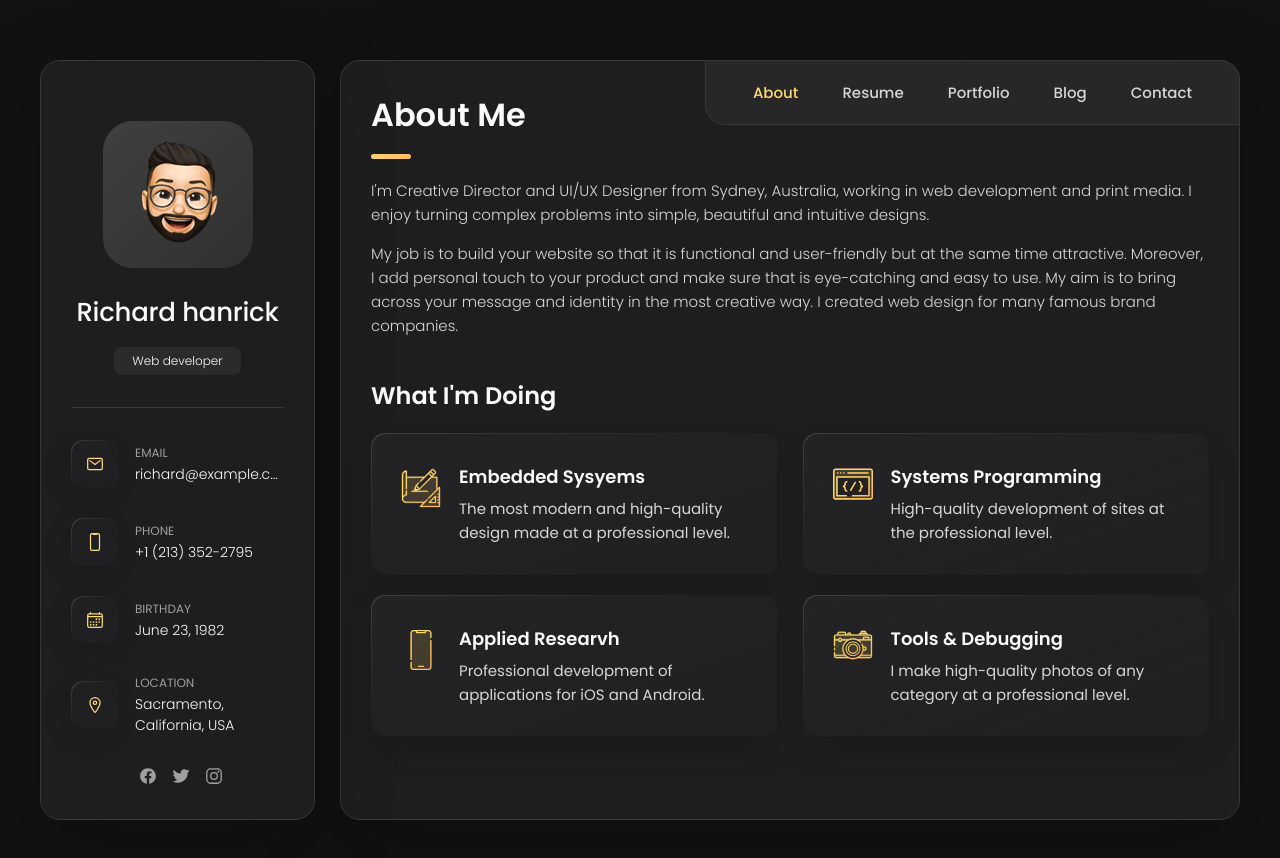
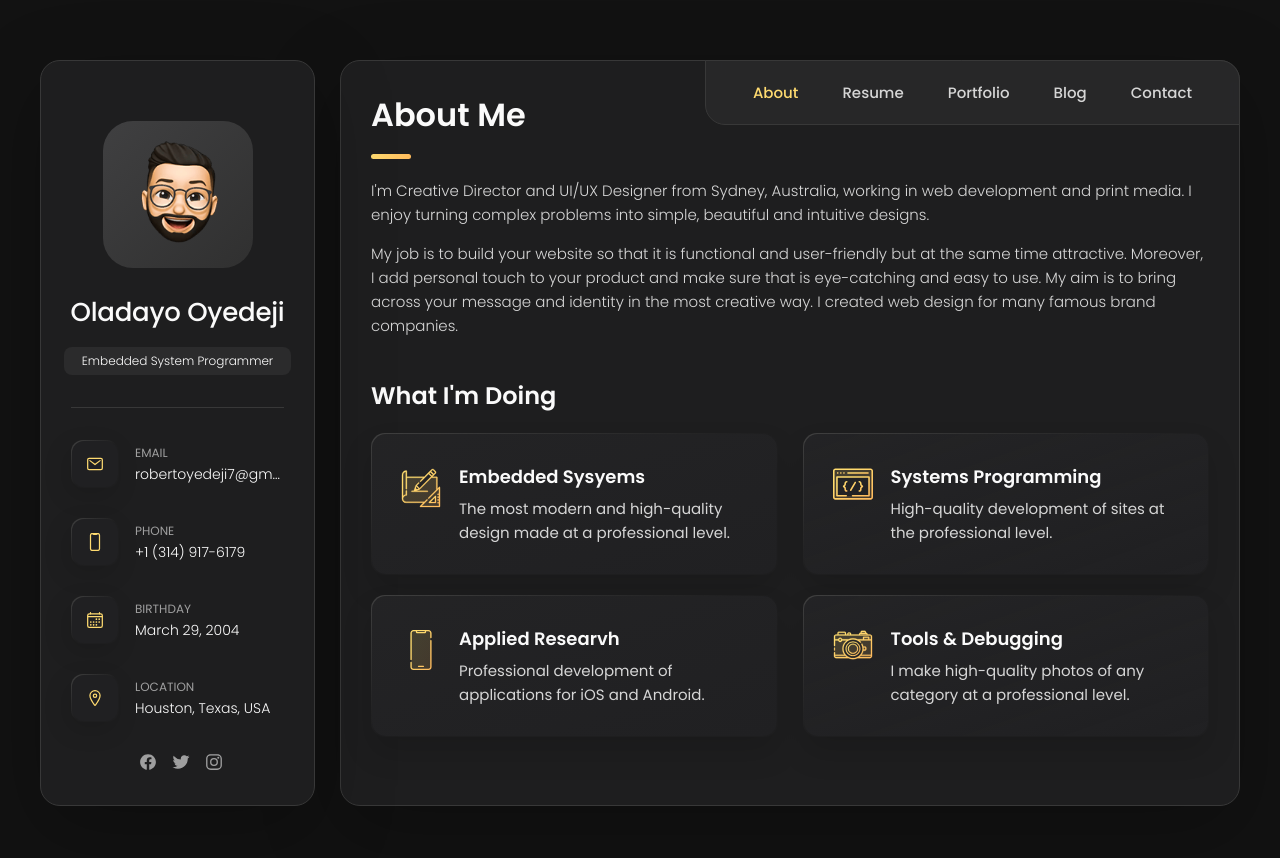
Before and after one commit to OladayoOyedeji/website-demo, a plain HTML site: page index.html in a window 1280 px wide. Drawn offline with nearby package versions, Linux system fonts and the light colour scheme.

Commit message:
portfolio

```diff
--- a/index.html
+++ b/index.html
@@ -46,9 +46,9 @@
         </figure>
 
         <div class="info-content">
-          <h1 class="name" title="Richard hanrick">Richard hanrick</h1>
+          <h1 class="name" title="Oladayo Oyedeji">Oladayo Oyedeji</h1>
 
-          <p class="title">Web developer</p>
+          <p class="title">Embedded System Programmer</p>
         </div>
 
         <button class="info_more-btn" data-sidebar-btn>
@@ -74,7 +74,7 @@
             <div class="contact-info">
               <p class="contact-title">Email</p>
 
-              <a href="mailto:richard@example.com" class="contact-link">richard@example.com</a>
+              <a href="mailto:robertoyedeji7@gmail.com" class="contact-link">robertoyedeji7@gmail.com</a>
             </div>
 
           </li>
@@ -88,7 +88,7 @@
             <div class="contact-info">
               <p class="contact-title">Phone</p>
 
-              <a href="tel:+12133522795" class="contact-link">+1 (213) 352-2795</a>
+              <a href="tel:+13149176179" class="contact-link">+1 (314) 917-6179</a>
             </div>
 
           </li>
@@ -102,7 +102,7 @@
             <div class="contact-info">
               <p class="contact-title">Birthday</p>
 
-              <time datetime="1982-06-23">June 23, 1982</time>
+              <time datetime="2004-03-29">March 29, 2004</time>
             </div>
 
           </li>
@@ -116,7 +116,7 @@
             <div class="contact-info">
               <p class="contact-title">Location</p>
 
-              <address>Sacramento, California, USA</address>
+              <address>Houston, Texas, USA</address>
             </div>
 
           </li>
```
